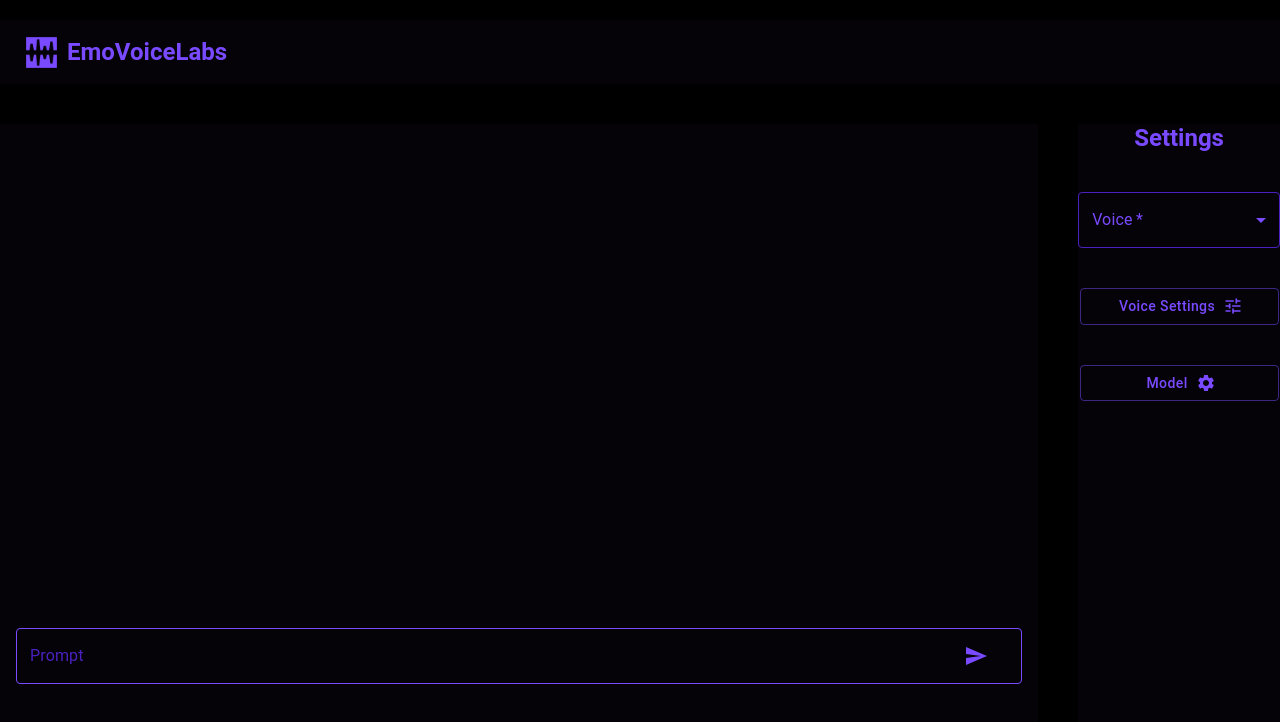
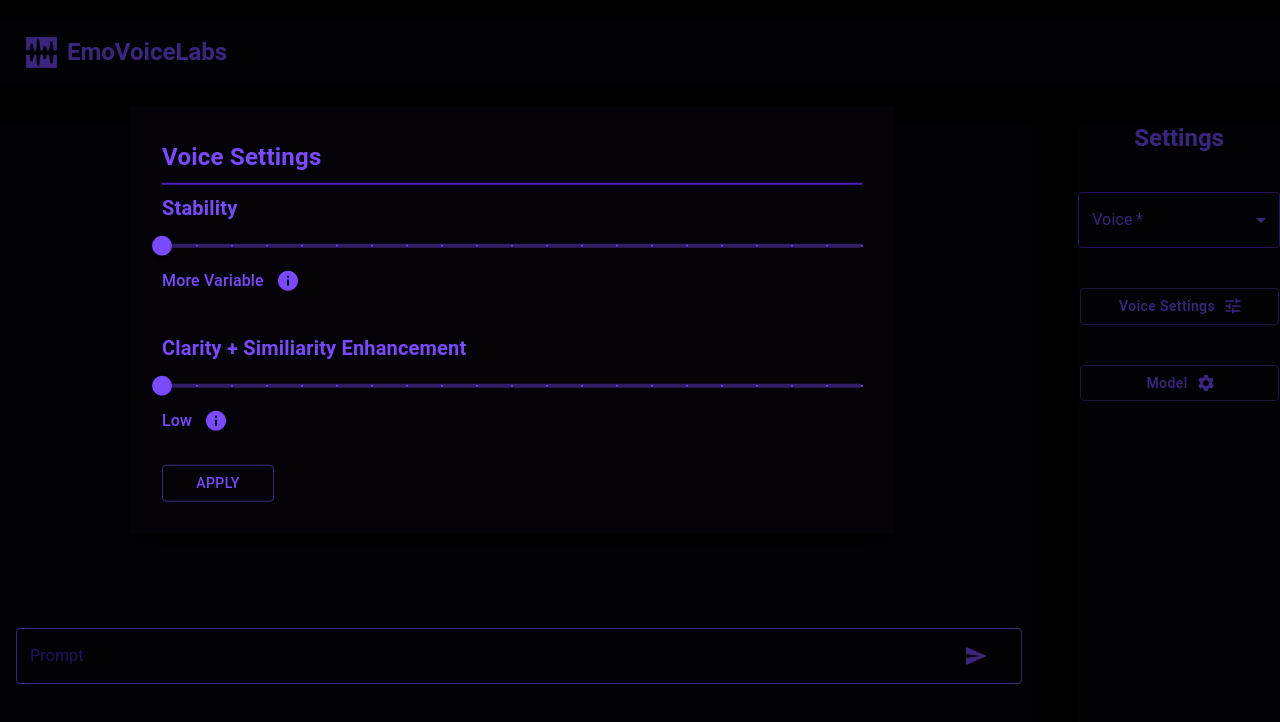
Before and after one commit to umershaikh123/emo-voice-lab, a Next.js app: page / in a window 1280 px wide. Both pictures are taken after a click on the button "Voice Settings". Shown: the top 722 px of the page. Built offline with nearby package versions, Linux system fonts and the light colour scheme.

Commit message:
voice settings modal

```diff
--- a/components/Body.tsx
+++ b/components/Body.tsx
@@ -15,6 +15,7 @@ import {
   TextField,
   Stack,
   Slider,
+  Modal,
 } from "@mui/material"
 import { ThemeProvider } from "@mui/material"
 import { theme } from "@/theme/theme"
@@ -85,9 +86,6 @@ const Messages: Message[] = [
   { id: "2", role: "assistant", content: "Hello! How can I assist you today?" },
   { id: "3", role: "user", content: "just testing my new application" },
   { id: "2", role: "assistant", content: "Hello! How can I assist you today?" },
-  { id: "3", role: "user", content: "just testing my new application" },
-  { id: "2", role: "assistant", content: "Hello! How can I assist you today?" },
-  { id: "3", role: "user", content: "just testing my new application" },
 ]
 
 export default function ContinuousSlider() {
--- a/components/Settings.tsx
+++ b/components/Settings.tsx
@@ -12,8 +12,11 @@ import {
   FormControl,
   FormHelperText,
   Button,
+  Divider,
   makeStyles,
+  Modal,
   Tooltip,
+  Slider,
   Stack,
 } from "@mui/material"
 import { ThemeProvider } from "@mui/material"
@@ -24,7 +27,7 @@ import TuneIcon from "@mui/icons-material/Tune"
 
 import InputLabel from "@mui/material/InputLabel"
 import MenuItem from "@mui/material/MenuItem"
-
+import InfoIcon from "@mui/icons-material/Info"
 import Select, { SelectChangeEvent } from "@mui/material/Select"
 
 import { styled } from "@mui/material"
@@ -111,16 +114,202 @@ export function BasicSelect() {
   )
 }
 
+const style = {
+  position: "absolute" as "absolute",
+  top: "40%",
+  left: "40%",
+  transform: "translate(-50%, -50%)",
+  width: "60%",
+  bgcolor: theme.palette.secondary.main,
+  color: theme.palette.primary.main,
+  border: "2px solid #000",
+
+  boxShadow: 24,
+  p: 4,
+}
+
+// export function BasicModal() {
+//   const [open, setOpen] = React.useState(false)
+//   const handleOpen = () => setOpen(true)
+//   const handleClose = () => setOpen(false)
+
+//   return (
+//     <div>
+//       {/* <Button onClick={handleOpen}>Open modal</Button> */}
+//       <Modal
+//         open={open}
+//         onClose={handleClose}
+//         aria-labelledby="modal-modal-title"
+//         aria-describedby="modal-modal-description"
+//       >
+//         <Box sx={style}>
+//           <Typography
+//             id="modal-modal-title"
+//             sx={{
+//               fontSize: "32px",
+//               fontWeight: "bold",
+//               color: theme.palette.primary.main,
+//             }}
+//           >
+//             Voice Settings
+//           </Typography>
+//           <Divider />
+//           <Typography id="modal-modal-description" sx={{ mt: 2 }}>
+//             Duis mollis, est non commodo luctus, nisi erat porttitor ligula.
+//           </Typography>
+//         </Box>
+//       </Modal>
+//     </div>
+//   )
+// }
+function valuetext(value: number) {
+  return `${value}%`
+}
+
 export const Settings = () => {
   const [age, setAge] = React.useState("")
-
+  const [open, setOpen] = React.useState(false)
+  const handleOpen = () => setOpen(true)
+  const handleClose = () => setOpen(false)
   const handleChange = (event: SelectChangeEvent) => {
     setAge(event.target.value as string)
+  }
+
+  const [stabilityvalue, setStabilityValue] = React.useState<number>(0)
+  const [lowvalue, setlowValue] = React.useState<number>(0)
+  const [paused, setPaused] = React.useState(false)
+
+  const handleChangeLow = (event: Event, newValue: number | number[]) => {
+    setlowValue(newValue as number)
+  }
+  const handleChangeStability = (event: Event, newValue: number | number[]) => {
+    setStabilityValue(newValue as number)
   }
 
   return (
     <div className="w-full">
       <ThemeProvider theme={theme}>
+        <div>
+          <Modal
+            open={open}
+            onClose={handleClose}
+            aria-labelledby="modal-modal-title"
+            aria-describedby="modal-modal-description"
+          >
+            <Box sx={style}>
+              <Typography
+                id="modal-modal-title"
+                sx={{
+                  fontSize: "24px",
+                  fontWeight: "bold",
+                  color: theme.palette.primary.main,
+                }}
+              >
+                Voice Settings
+              </Typography>
+              <Divider
+                sx={{
+                  // border: `1px solid ${theme.palette.primary.main}`,
+                  mt: 1,
+                  border: `1px solid ${theme.palette.border.main}`,
+                }}
+              />
+              <Stack
+                direction="column"
+                justifyContent="flex-start"
+                alignItems="flex-start"
+                spacing={5}
+                sx={{ mt: 1, width: "100%" }}
+              >
+                <Stack
+                  direction="column"
+                  justifyContent="flex-start"
+                  alignItems="flex-start"
+                  spacing={1}
+                  sx={{ mt: 1, width: "100%" }}
+                >
+                  <Typography
+                    id="modal-modal-description"
+                    sx={{ fontSize: "20px", fontWeight: "bold" }}
+                  >
+                    Stability
+                  </Typography>
+
+                  <Slider
+                    aria-label="Temperature"
+                    defaultValue={stabilityvalue}
+                    getAriaValueText={valuetext}
+                    onChange={handleChangeStability}
+                    valueLabelDisplay="auto"
+                    step={5}
+                    marks
+                    min={0}
+                    max={100}
+                  />
+
+                  <div className="flex space-x-3">
+                    <Typography
+                      id="modal-modal-description"
+                      sx={{ fontSize: "16px", fontWeight: "medium" }}
+                    >
+                      More Variable
+                    </Typography>
+                    <Tooltip title="Increasing variability can make speech more expressive with output varying between re-generations. It can also lead to instabilities.">
+                      <InfoIcon />
+                    </Tooltip>
+                  </div>
+                </Stack>
+
+                <Stack
+                  direction="column"
+                  justifyContent="flex-start"
+                  alignItems="flex-start"
+                  spacing={1}
+                  sx={{ mt: 1, width: "100%" }}
+                >
+                  <Typography
+                    id="modal-modal-description"
+                    sx={{ fontSize: "20px", fontWeight: "bold" }}
+                  >
+                    Clarity + Similiarity Enhancement
+                  </Typography>
+
+                  <Slider
+                    aria-label="Temperature"
+                    defaultValue={lowvalue}
+                    getAriaValueText={valuetext}
+                    onChange={handleChangeLow}
+                    valueLabelDisplay="auto"
+                    step={5}
+                    marks
+                    min={0}
+                    max={100}
+                  />
+
+                  <div className="flex space-x-3">
+                    <Typography
+                      id="modal-modal-description"
+                      sx={{ fontSize: "16px", fontWeight: "medium" }}
+                    >
+                      Low
+                    </Typography>
+                    <Tooltip title="Low values are recommended if background artifacts are present in generated speech.">
+                      <InfoIcon />
+                    </Tooltip>
+                  </div>
+                </Stack>
+              </Stack>
+              <Button
+                variant="outlined"
+                color="primary"
+                sx={{ minWidth: "7rem", mt: 4 }}
+              >
+                Apply
+              </Button>
+            </Box>
+          </Modal>
+        </div>
+
         <Stack
           direction="column"
           justifyContent="center"
@@ -164,6 +353,7 @@ export const Settings = () => {
               variant="outlined"
               color="primary"
               endIcon={<TuneIcon />}
+              onClick={handleOpen}
               sx={{
                 fontSize: "14px",
                 textTransform: "capitalize",
```
